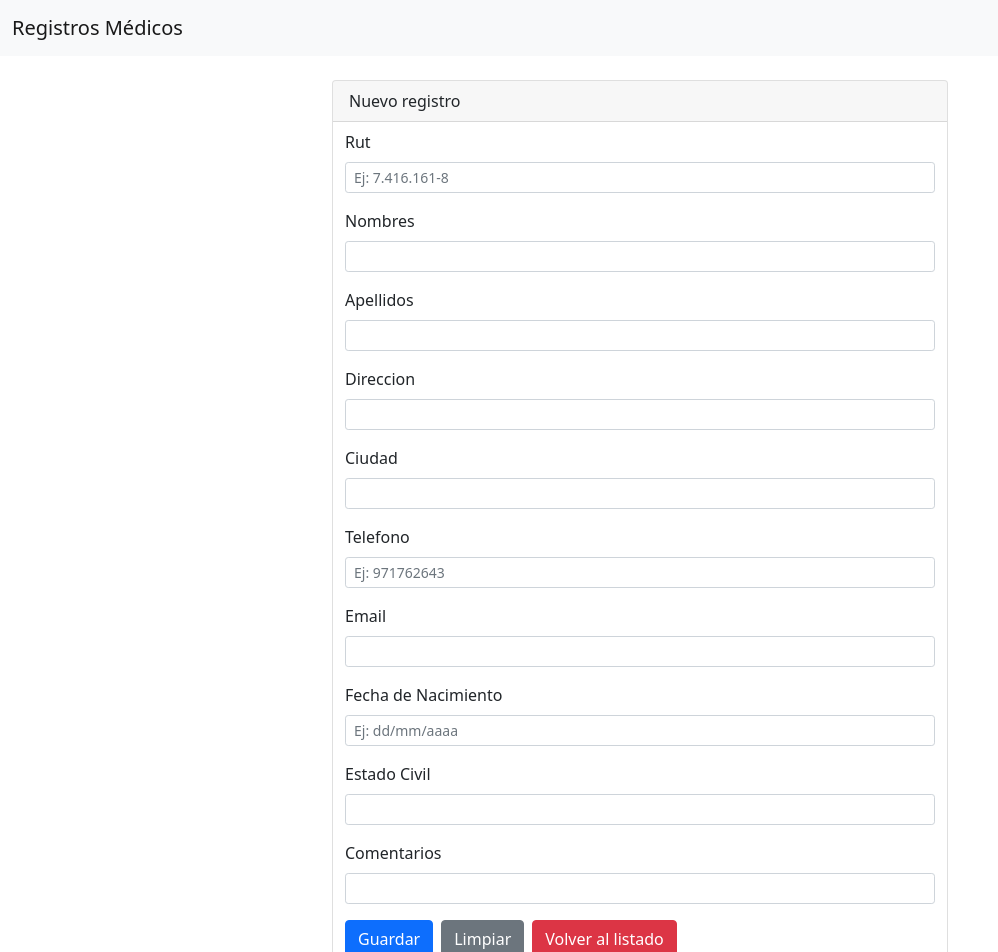
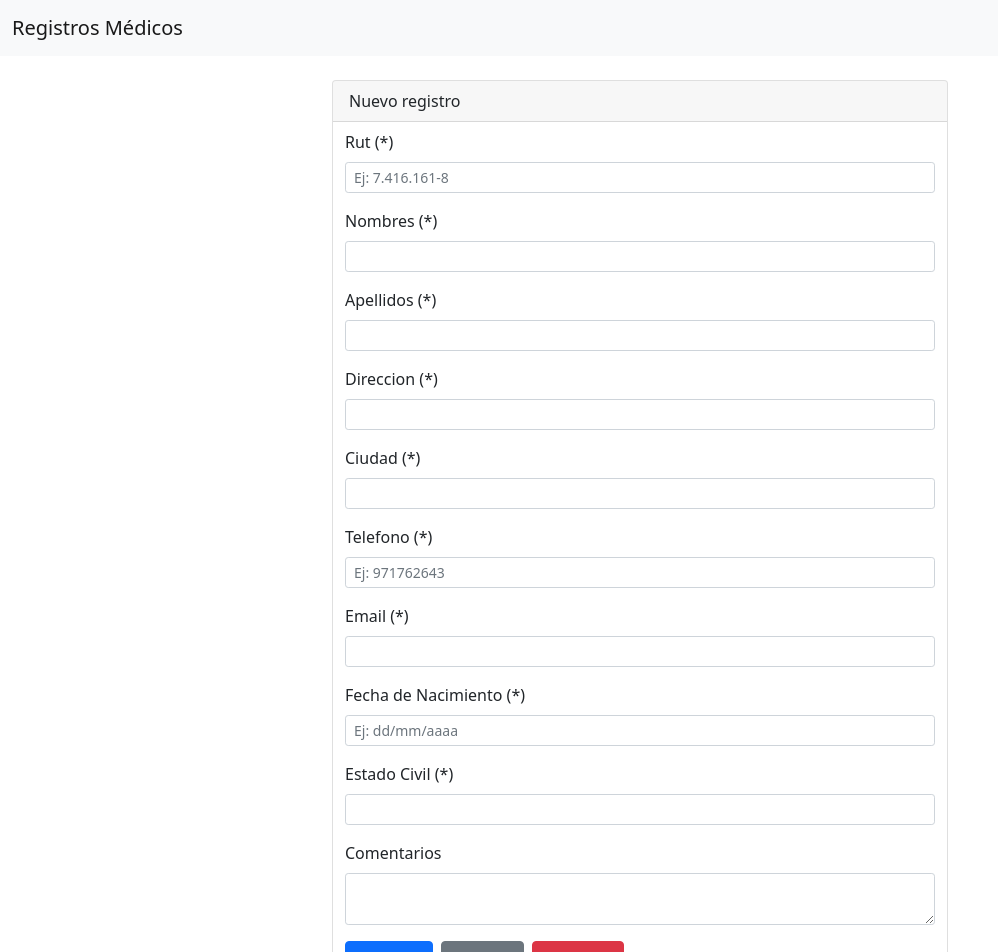
Before and after one commit to christianaquino/react-crud-local-storage, a React (Create React App) app: page /new in a window 1280 px wide. Shown: the top 952 px of the page, without its empty margins (0-998 px from the left). Built offline with nearby package versions, Linux system fonts and the light colour scheme.

Commit message:
validations and correct field type

```diff
--- a/src/components/new.js
+++ b/src/components/new.js
@@ -37,38 +37,40 @@ const schema = yup.object().shape({
       /^([0][1-9]|[12][0-9]|3[01])(\/|-)([0][1-9]|[1][0-2])\2(\d{4})/g,
       "Ingrese una feha válida"
     ),
+  estadoCivil: yup.string().required("Debe seleccionar una opción"),
 });
 
 function New() {
   const [fichaMedicaList, setFichaMedicaList] = useContext(FichaMedicaContext);
 
   const fields = [
-    { name: "rut", label: "Rut", placeHolder: "Ej: 7.416.161-8" },
-    { name: "nombres", label: "Nombres" },
-    { name: "apellidos", label: "Apellidos" },
-    { name: "direccion", label: "Direccion" },
-    { name: "ciudad", label: "Ciudad" },
-    { name: "telefono", label: "Telefono", placeHolder: "Ej: 971762643" },
-    { name: "email", label: "Email" },
+    { name: "rut", label: "Rut (*)", placeHolder: "Ej: 7.416.161-8" },
+    { name: "nombres", label: "Nombres (*)" },
+    { name: "apellidos", label: "Apellidos (*)" },
+    { name: "direccion", label: "Direccion (*)" },
+    { name: "ciudad", label: "Ciudad (*)" },
+    { name: "telefono", label: "Telefono (*)", placeHolder: "Ej: 971762643" },
+    { name: "email", label: "Email (*)" },
     {
       name: "fechaNacimiento",
-      label: "Fecha de Nacimiento",
+      label: "Fecha de Nacimiento (*)",
       placeHolder: "Ej: dd/mm/aaaa",
     },
-    { name: "estadoCivil", label: "Estado Civil" },
-    { name: "comentarios", label: "Comentarios" },
   ];
 
   const {
     register,
     handleSubmit,
     formState: { errors },
+    reset,
   } = useForm({
     resolver: yupResolver(schema),
   });
 
-  const onSubmit = (data) =>
+  const onSubmit = (data) => {
     setFichaMedicaList([...fichaMedicaList, { ...data }]);
+    reset();
+  };
 
   return (
     <div className="container col-md-6">
@@ -93,13 +95,48 @@ function New() {
                 )}
               </div>
             ))}
-
+            <div className="mb-3" key={Math.random()}>
+              <label htmlFor="estadoCivil" className="form-label">
+                Estado Civil (*)
+              </label>
+              <select
+                {...register("estadoCivil")}
+                className={`form-control form-control-sm ${
+                  errors.estadoCivil && "is-invalid"
+                }`}
+              >
+                <option value=""></option>
+                <option value="Soltero/a">Soltero/a</option>
+                <option value="Casado/a">Casado/a</option>
+                <option value="Viudo/a">Viudo/a</option>
+                <option value="Divorciado/a">Divorciado/a</option>
+                <option value="Separado/a">Separado/a</option>
+              </select>
+              {errors.estadoCivil && (
+                <div className="invalid-feedback">
+                  {errors.estadoCivil.message}
+                </div>
+              )}
+            </div>
+            <div className="mb-3" key={Math.random()}>
+              <label htmlFor="comentarios" className="form-label">
+                Comentarios
+              </label>
+              <textarea
+                {...register("estadoCivil")}
+                className="form-control form-control-sm"
+              ></textarea>
+            </div>
             <input type="submit" className="btn btn-primary" value="Guardar" />
-            <button type="reset" className="btn btn-secondary ms-2 me-2">
+            <button
+              type="reset"
+              className="btn btn-secondary ms-2 me-2"
+              onClick={() => reset()}
+            >
               Limpiar
             </button>
             <Link to={"/"} className="btn btn-danger">
-              Volver al listado
+              Cancelar
             </Link>
           </form>
         </div>
--- a/src/data/initialData.js
+++ b/src/data/initialData.js
@@ -1,27 +1,39 @@
 const initialData = [
   {
-    rut: "15.238.636-K",
-    nombres: "Marcela",
+    rut: "9.817.441-9",
+    nombres: "Marcela Juliana",
     apellidos: "Toledo Soto",
-    direccion: "Charaña 8864",
-    ciudad: "Las Condes",
-    telefono: "972436221",
-    email: "christian.a77@gmail.com",
-    fechaNacimiento: "28/10/1985",
-    estadoCivil: "Región Metropolitana de Santiago",
-    comentarios: "Comentario de prueba",
+    direccion: "Colón 297",
+    ciudad: "Concepción",
+    telefono: "982426221",
+    email: "mtoledo@yopmail.com",
+    fechaNacimiento: "28/10/1972",
+    estadoCivil: "Casado/a",
+    comentarios: "Registros actulizados",
   },
   {
-    rut: "137623426",
+    rut: "13.762.342-6",
     nombres: "Juan",
     apellidos: "Perez",
     direccion: "Gral Pratt 342",
     ciudad: "Santiago",
     telefono: "986342552",
     email: "juanperez@mail.com",
-    fechaNacimiento: "21/09/1992",
-    estadoCivil: "Casado",
-    comentarios: "Comentario de prueba",
+    fechaNacimiento: "21/09/1988",
+    estadoCivil: "Solero/a",
+    comentarios: "",
+  },
+  {
+    rut: "18.357.727-1",
+    nombres: "Francisca Javiera",
+    apellidos: "Torres Fuentealba",
+    direccion: "Las Lilas 52",
+    ciudad: "Santiago",
+    telefono: "951343783",
+    email: "ftorres@yopmail.com",
+    fechaNacimiento: "21/09/1998",
+    estadoCivil: "Solero/a",
+    comentarios: "",
   },
 ];
 
```
